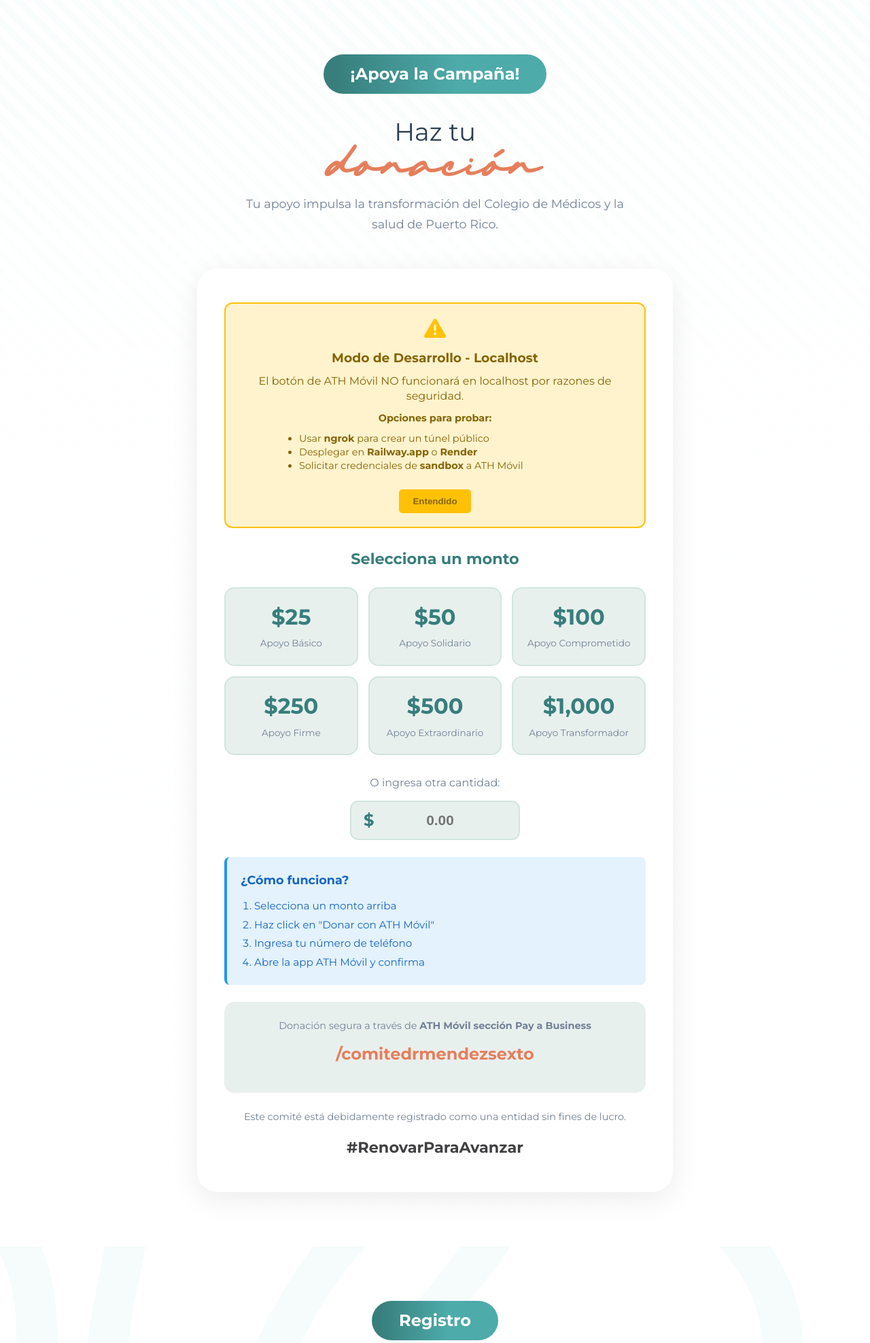
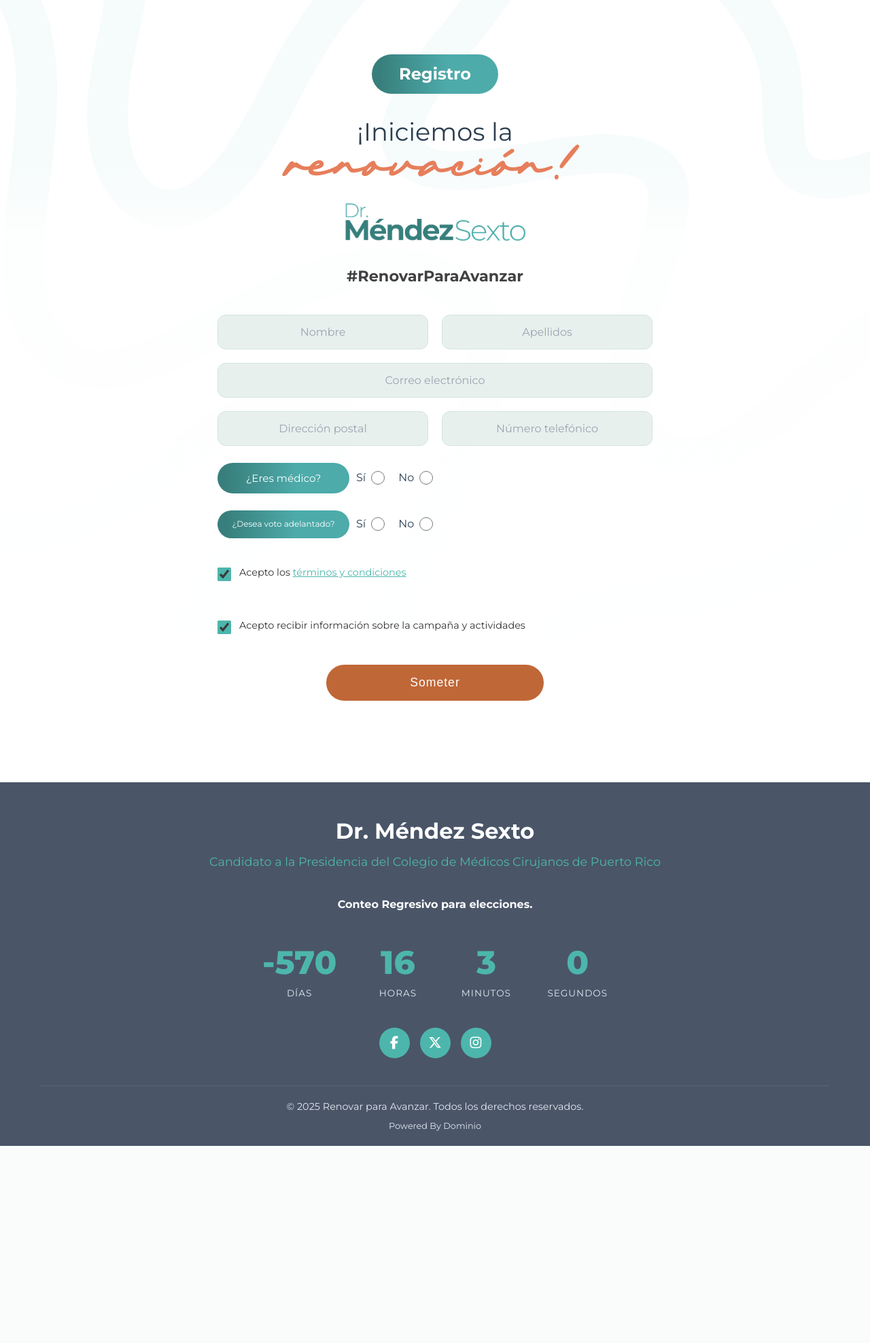
Before and after one commit to leomarrg/renovarparaavanzar, a Django app: page / in a window 1280 px wide. Shown: the top 1976 px of the page at 68% size. After the commit the page ends 1686 px from the top, so only its background shows below. Run offline with Django 4.2, Linux system fonts and the light colour scheme; some libraries are stand-ins or nearby versions.

Commit message:
commented donation section

```diff
--- a/landing/templates/landing/index.html
+++ b/landing/templates/landing/index.html
@@ -263,7 +263,7 @@
         </div>
     </section> -->
 
-    <!-- Donation Section -->
+    <!-- Donation Section
     <section class="donation-section" id="donate">
         <div class="container">
             <div class="donation-wrapper">
@@ -276,9 +276,9 @@
                     </p>
                 </div>
 
-                <div class="donation-content">
+                <div class="donation-content"> -->
                     <!-- Mensaje de estado -->
-                    <div id="paymentStatusDonation" class="payment-status" style="display: none; padding: 20px; border-radius: 12px; margin-bottom: 25px; text-align: center;"></div>
+                    <!-- <div id="paymentStatusDonation" class="payment-status" style="display: none; padding: 20px; border-radius: 12px; margin-bottom: 25px; text-align: center;"></div>
 
                     <div class="amount-options">
                         <h3>Selecciona un monto</h3>
@@ -324,10 +324,10 @@
                                 step="0.01"
                             >
                         </div>
-                    </div>
+                    </div> -->
 
                     <!-- Monto seleccionado -->
-                    <div id="selectedAmountDisplay" style="display: none; background: #E8F5E9; border: 2px solid #4CAF50; border-radius: 12px; padding: 20px; margin: 25px 0; text-align: center;">
+                    <!-- <div id="selectedAmountDisplay" style="display: none; background: #E8F5E9; border: 2px solid #4CAF50; border-radius: 12px; padding: 20px; margin: 25px 0; text-align: center;">
                         <p style="color: #2E7D32; margin: 0 0 10px 0; font-size: 1rem;">Monto seleccionado:</p>
                         <p style="color: #2E7D32; margin: 0; font-size: 2.5rem; font-weight: 700;">
                             $<span id="selectedAmountValue">0</span>
@@ -344,10 +344,10 @@
                             <li>Ingresa tu número de teléfono</li>
                             <li>Abre la app ATH Móvil y confirma</li>
                         </ol>
-                    </div>
+                    </div> -->
 
                     <!-- ATH Móvil Payment Button -->
-                    <div id="ATHMovil_Checkout_Button_payment"></div>
+                    <!-- <div id="ATHMovil_Checkout_Button_payment"></div>
 
                     <div class="donation-info" style="margin-top: 25px;">
                         <p style="color: #718096; margin-bottom: 10px; font-size: 0.9rem;">
@@ -364,7 +364,7 @@
                 </div>
             </div>
         </div>
-    </section>
+    </section> -->
 
     <!-- Register Section - Añadir esto en el index.html después de la sección de donación -->
     <section class="register-section" id="register">
```
